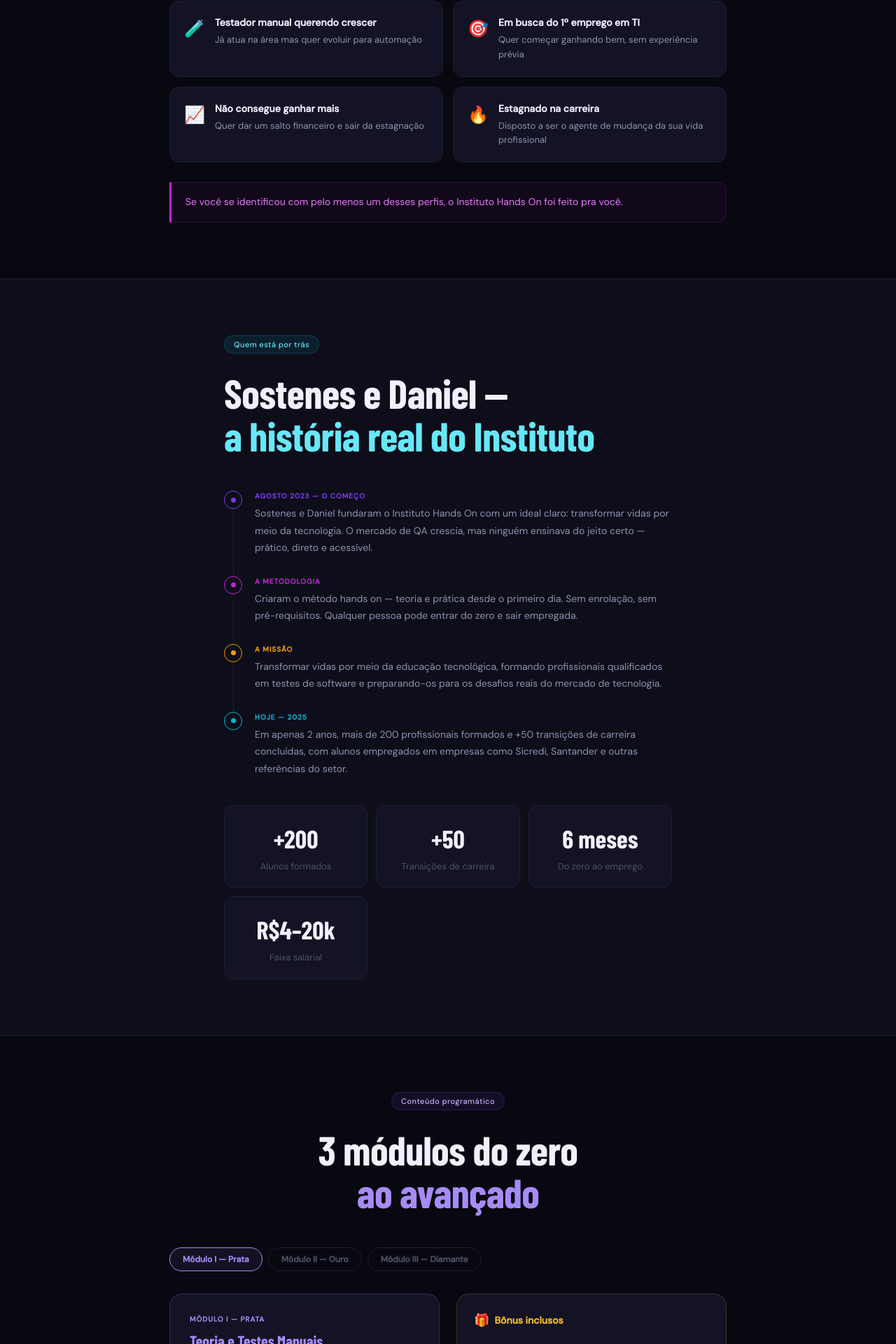
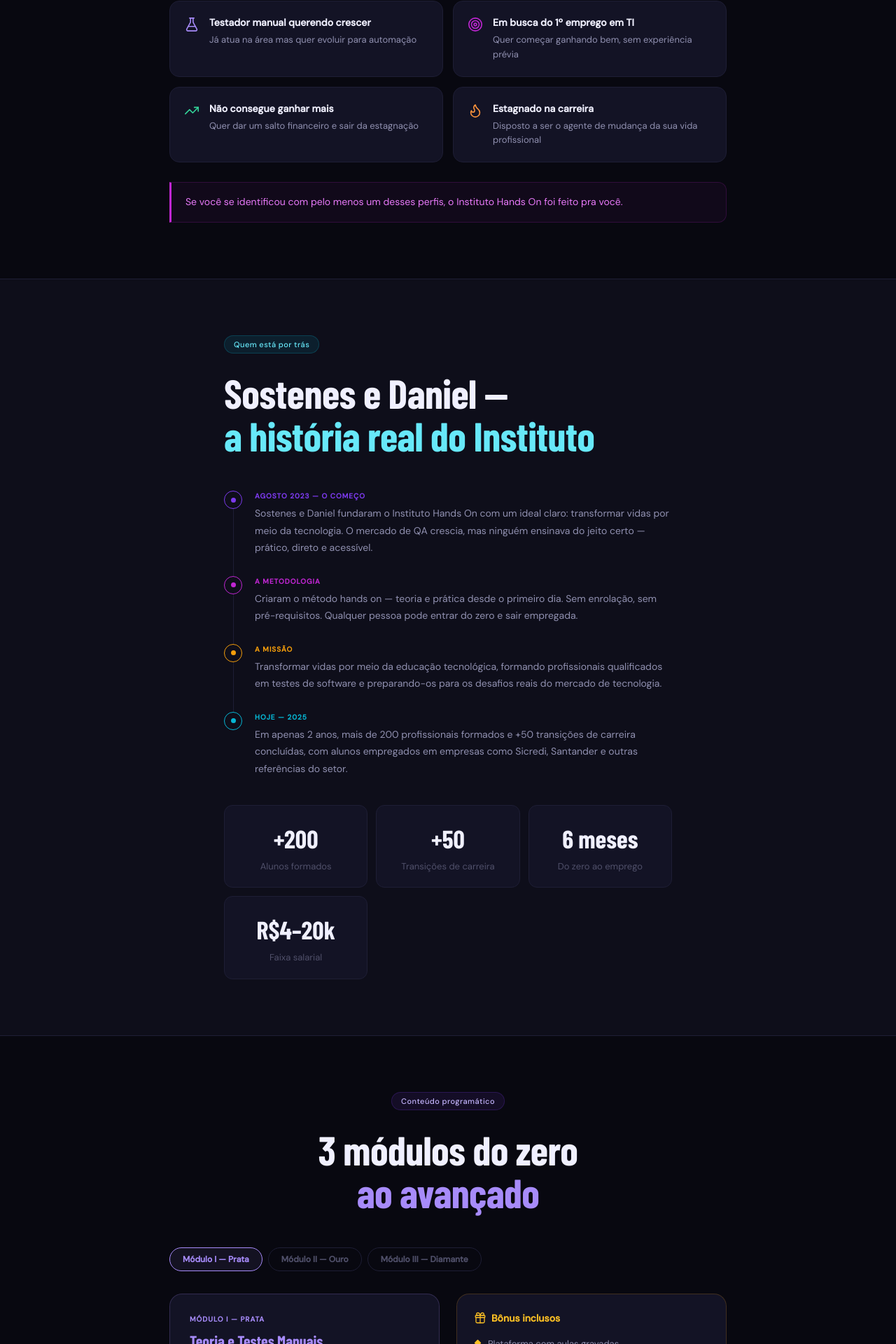
Before and after one commit to Igorsousa1397/handson-lp, a Next.js app: page / in a window 1280 px wide. Shown: the part 1539-3459 px from the top of the page at 70% size. Built offline with nearby package versions, Linux system fonts and the light colour scheme; a web font is replaced by a local one.

Commit message:
feat: remove todos os emojis restantes — Lucide em Para e Modulos

```diff
--- a/app/components/Modulos.tsx
+++ b/app/components/Modulos.tsx
@@ -1,6 +1,6 @@
 "use client";
 import { useState } from "react";
-import { ArrowRight } from "lucide-react";
+import { ArrowRight, Gift, Diamond } from "lucide-react";
 
 const modulos = [
   {
@@ -73,13 +73,13 @@ export default function Modulos() {
           <div style={{ display: "flex", flexDirection: "column", gap: "0.875rem" }}>
             <div style={{ background: "var(--card)", border: "1px solid rgba(245,158,11,0.2)", borderRadius: 18, padding: "1.5rem" }}>
               <div style={{ display: "flex", alignItems: "center", gap: 7, marginBottom: "1rem" }}>
-                <span style={{ fontSize: 18 }}>🎁</span>
+                <Gift size={18} color="#fbbf24" strokeWidth={1.75} />
                 <span style={{ fontFamily: "DM Sans, sans-serif", fontWeight: 700, color: "#fbbf24", fontSize: 14 }}>Bônus inclusos</span>
               </div>
               <div style={{ display: "flex", flexDirection: "column", gap: 8 }}>
                 {bonus.map((b) => (
                   <div key={b} style={{ display: "flex", gap: 9, alignItems: "flex-start" }}>
-                    <span style={{ color: "#fbbf24", flexShrink: 0, marginTop: 2, fontSize: 13 }}>✦</span>
+                    <Diamond size={11} color="#fbbf24" fill="#fbbf24" strokeWidth={0} style={{ flexShrink: 0, marginTop: 3 }} />
                     <span style={{ fontSize: 13, color: "var(--text-2)", lineHeight: 1.5 }}>{b}</span>
                   </div>
                 ))}
--- a/app/components/Para.tsx
+++ b/app/components/Para.tsx
@@ -1,12 +1,14 @@
 "use client";
+import { Home, Monitor, FlaskConical, Target, TrendingUp, Flame } from "lucide-react";
+
 export default function Para() {
   const profiles = [
-    { icon: "🏠", title: "Quer qualidade de vida", desc: "Cansado de pressão, hora extra e sem tempo para a família" },
-    { icon: "💻", title: "Quer trabalhar home office", desc: "Liberdade geográfica e trabalhar de onde quiser" },
-    { icon: "🧪", title: "Testador manual querendo crescer", desc: "Já atua na área mas quer evoluir para automação" },
-    { icon: "🎯", title: "Em busca do 1º emprego em TI", desc: "Quer começar ganhando bem, sem experiência prévia" },
-    { icon: "📈", title: "Não consegue ganhar mais", desc: "Quer dar um salto financeiro e sair da estagnação" },
-    { icon: "🔥", title: "Estagnado na carreira", desc: "Disposto a ser o agente de mudança da sua vida profissional" },
+    { Icon: Home,         color: "var(--purple-light)", title: "Quer qualidade de vida",          desc: "Cansado de pressão, hora extra e sem tempo para a família" },
+    { Icon: Monitor,      color: "var(--cyan)",          title: "Quer trabalhar home office",       desc: "Liberdade geográfica e trabalhar de onde quiser" },
+    { Icon: FlaskConical, color: "#a78bfa",              title: "Testador manual querendo crescer", desc: "Já atua na área mas quer evoluir para automação" },
+    { Icon: Target,       color: "var(--pink)",          title: "Em busca do 1º emprego em TI",     desc: "Quer começar ganhando bem, sem experiência prévia" },
+    { Icon: TrendingUp,   color: "#34d399",              title: "Não consegue ganhar mais",         desc: "Quer dar um salto financeiro e sair da estagnação" },
+    { Icon: Flame,        color: "#fb923c",              title: "Estagnado na carreira",            desc: "Disposto a ser o agente de mudança da sua vida profissional" },
   ];
   return (
     <section id="para-voce" style={{ padding: "5rem 0", position: "relative", zIndex: 2 }}>
@@ -19,9 +21,11 @@ export default function Para() {
           </h2>
         </div>
         <div style={{ display: "grid", gridTemplateColumns: "repeat(auto-fit, minmax(260px, 1fr))", gap: "0.875rem" }}>
-          {profiles.map(({ icon, title, desc }) => (
+          {profiles.map(({ Icon, color, title, desc }) => (
             <div key={title} className="card" style={{ display: "flex", gap: "0.875rem", alignItems: "flex-start" }}>
-              <div style={{ fontSize: 24, flexShrink: 0, marginTop: 1 }}>{icon}</div>
+              <div style={{ flexShrink: 0, marginTop: 2 }}>
+                <Icon size={22} color={color} strokeWidth={1.75} />
+              </div>
               <div>
                 <div style={{ fontSize: 14, fontWeight: 600, fontFamily: "DM Sans, sans-serif", marginBottom: 4 }}>{title}</div>
                 <div style={{ fontSize: 13, color: "var(--text-2)", lineHeight: 1.6 }}>{desc}</div>
```
